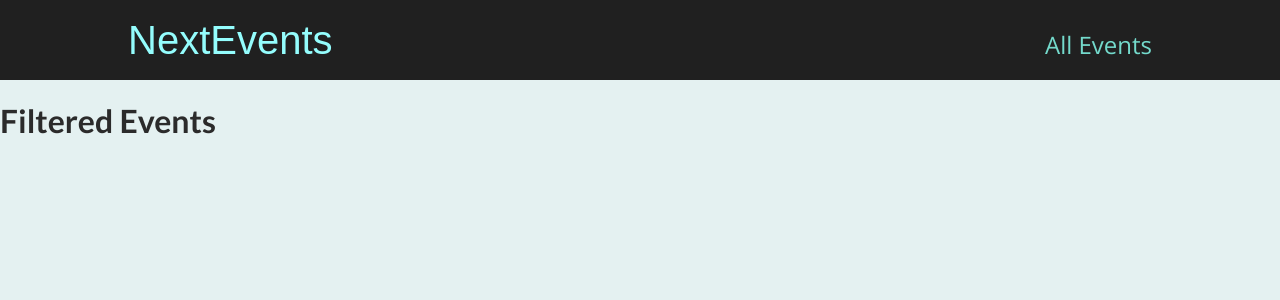
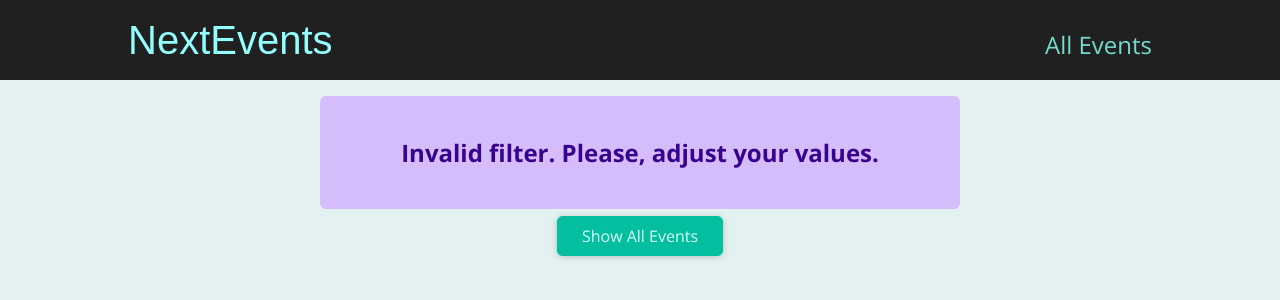
Before and after one commit to vincentabolarin/events, a Next.js app: page /events/e2 in a window 1280 px wide. Shown: the top 300 px of the page. Built offline with nearby package versions, Linux system fonts and the light colour scheme.

Commit message:
set up error alerts

```diff
--- /dev/null
+++ b/components/ui/error-alert.js
@@ -0,0 +1,7 @@
+import classes from './error-alert.module.css';
+
+function ErrorAlert(props) {
+  return <div className={classes.alert}>{props.children}</div>;
+}
+
+export default ErrorAlert;
--- /dev/null
+++ b/components/ui/error-alert.module.css
@@ -0,0 +1,12 @@
+.alert {
+  margin: 1rem auto;
+  padding: 1rem 2rem;
+  width: 90%;
+  max-width: 40rem;
+  background-color: #d5bdfc;
+  color: #38028d;
+  font-weight: bold;
+  font-size: 1.5rem;
+  text-align: center;
+  border-radius: 6px;
+}
--- a/pages/events/[...slug].js
+++ b/pages/events/[...slug].js
@@ -1,8 +1,65 @@
+import { useRouter } from 'next/router';
+
+import { getFilteredEvents } from '../../dummy-data';
+import EventList from '../../components/events/event-list';
+import ResultsTitle from '../../components/events/results-title';
+import { Fragment } from 'react';
+import Button from '../../components/ui/button';
+import ErrorAlert from '../../components/ui/error-alert';
+
 const FilteredEventsPage = () => {
+    const router = useRouter();
+    const filterData = router.query.slug;
+
+    if (!filterData) {
+        return <p className='center'>Loading...</p>
+    }
+
+    const filteredYear = filterData[0];
+    const filteredMonth = filterData[1];
+
+    const numYear = +filteredYear;
+    const numMonth = +filteredMonth;
+
+    if (isNaN(numYear) || isNaN(numMonth) || numYear > 2030 || numYear < 2021 || numMonth < 1 || numMonth > 12) {
+        return (
+          <Fragment>
+            <ErrorAlert>
+              <p>Invalid filter. Please, adjust your values.</p>
+            </ErrorAlert>
+
+            <div className="center">
+              <Button link="/events">Show All Events</Button>
+            </div>
+          </Fragment>
+        );
+    }
+
+    const filteredEvents = getFilteredEvents({
+        year: numYear,
+        month: numMonth
+    });
+
+    if (!filteredEvents || filteredEvents.length === 0) {
+        return (
+          <Fragment>
+            <ErrorAlert>
+              <p>No events found for the chosen filter!</p>
+            </ErrorAlert>
+            <div className="center">
+              <Button link="/events">Show All Events</Button>
+            </div>
+          </Fragment>
+        );
+    }
+
+    const date = new Date(numYear, numMonth - 1);
+
     return (
-        <div>
-            <h1>Filtered Events</h1>
-        </div>
+        <Fragment>
+            <ResultsTitle date={date} />
+            <EventList items={filteredEvents} />
+        </Fragment>
     );
 }
 
```
Also changed, not shown: pages/events/[eventId].js (+6 -1 lines).
